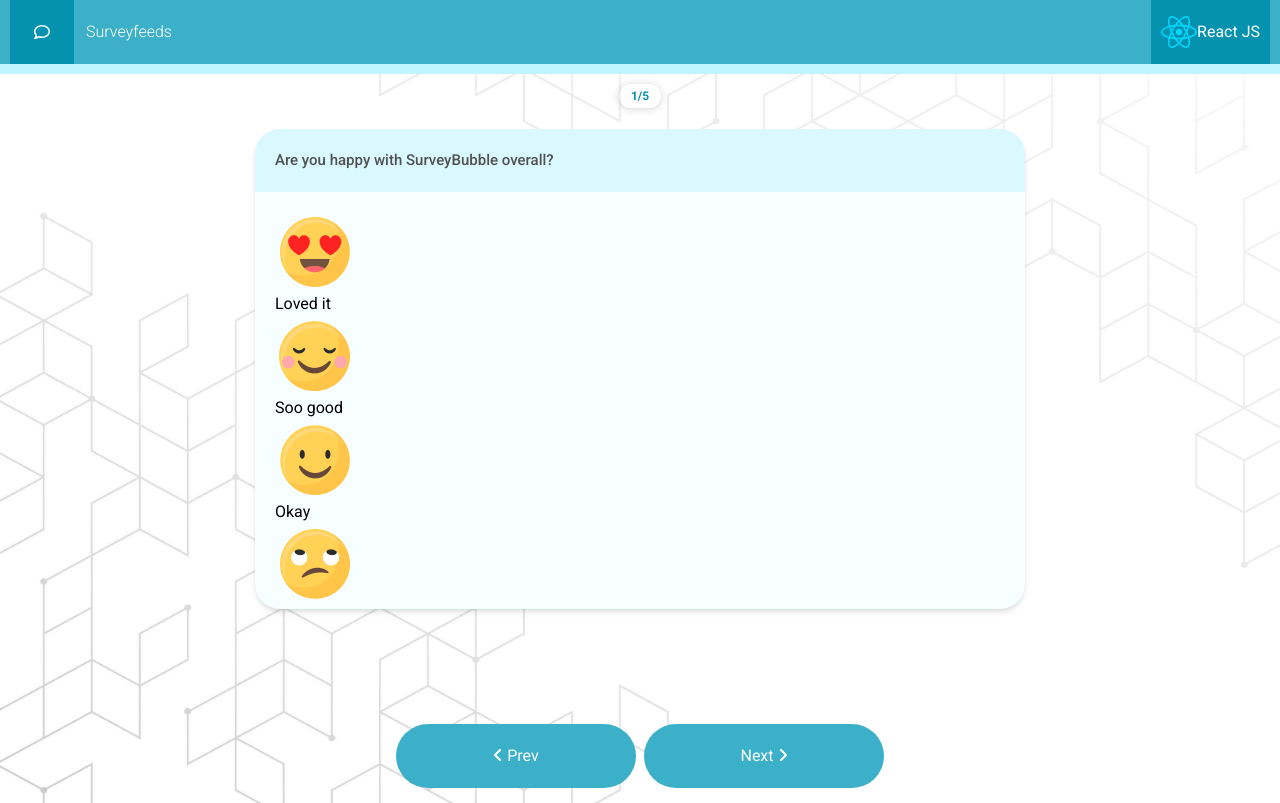
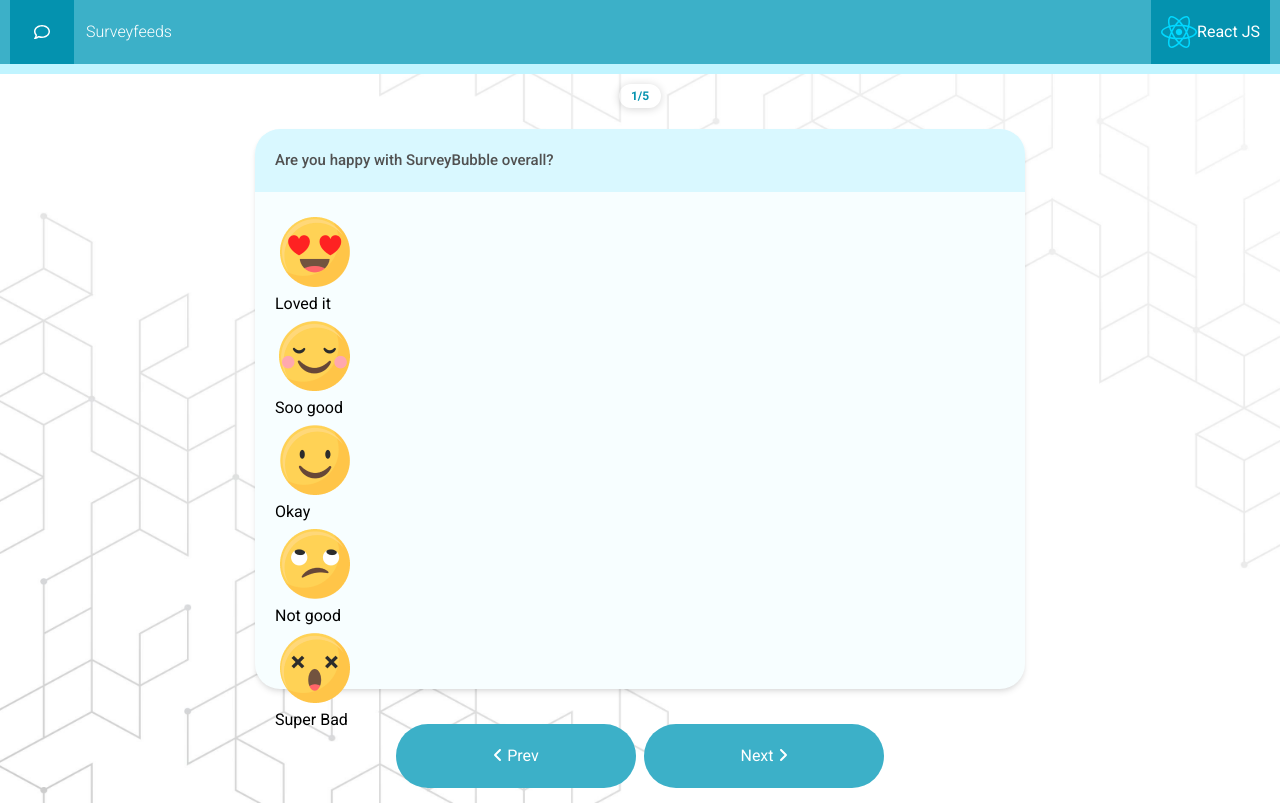
Before and after one commit to danishofcodes/SurveyBubble, a React (Vite) app: page / in a window 1280 px wide. Built offline with nearby package versions, Linux system fonts and the light colour scheme.

Commit message:
minor changes

```diff
--- a/package.json
+++ b/package.json
@@ -1,6 +1,6 @@
 {
-  "homepage":"https://github.com/danishofcodes/surveyfeeds/",
-  "name": "surveyfeeds",
+  "homepage":"https://github.com/danishofcodes/feedbacksurveyor/",
+  "name": "feedbacksurveyor",
   "private": true,
   "version": "0.0.0",
   "type": "module",
--- a/src/components/Inputs/InputEmoji.jsx
+++ b/src/components/Inputs/InputEmoji.jsx
@@ -6,7 +6,7 @@
         <label htmlFor={option}>
             <div className="flex justify-center flex-col items-center">
           <input type="radio" id={option} name={name} value={option} onChange={handleRadioChange} className='me-2' checked={option == formData[name]} />
-          <img src={emojiimg} alt={option} />
+          <img  className="h-[60px] sm:h-[65px]  md:[90px] lg:h-[100px]" src={emojiimg} alt={option} />
           <span className={`text-[#0492af] font-medium ${option === formData[name] ? 'text-[#ff8c34]' : ''}`}>{option}</span>
           </div>
         </label>
--- a/src/components/Inputs/InputRadio.jsx
+++ b/src/components/Inputs/InputRadio.jsx
@@ -10,7 +10,7 @@
  const  isChecked = option==formData[name];
   return (
     <div className='flex items-center py-2'>
-     <label  className={`w-full flex items-center  px-2 py-2 rounded-lg ${isChecked? "text0492af] bg-[#c0e7f0] text-[#0492af]"  : ''}`} >
+     <label  className={`w-full flex items-center  px-2 rounded-lg ${isChecked? "text0492af] bg-[#c0e7f0] text-[#0492af]"  : ''}`} >
       <input type="radio" name={name} value={option} onChange={handleRadioChange} className='me-2' checked={isChecked}/>
       <span>{option}</span></label>
     </div>
--- a/src/index.css
+++ b/src/index.css
@@ -164,7 +164,8 @@
   }
 
   .card{
-height: 30em;
+   min-height: 20em;
+   max-height: 30em;
 max-height: 35em;
     background-color: #F7FEFF;
     border-radius: 25px;
@@ -304,12 +305,13 @@
 }
 textarea{
   border-radius: 8px;
-  outline:2px solid #41414121;
+  outline: 2px solid #41414121;
   background-color: #fff;
   caret-color: #0492AF;
   width: 100%;
-  height: 100%;
+  max-height: 17em;
   resize: none;
+  min-height: 14em;
 }
 
 .faq{
@@ -320,7 +322,6 @@
 .card-content{
  padding: 20px;
  height: calc(100% - 63px);
-overflow: auto;
 }
 
 input[type='checkbox'],input[type='radio']{
--- a/vite.config.js
+++ b/vite.config.js
@@ -3,6 +3,6 @@
 
 // https://vitejs.dev/config/
 export default defineConfig({
-  base:'/surveyfeeds/',
+  base:'/feedbacksurveyor/',
   plugins: [react()],
 })
```
